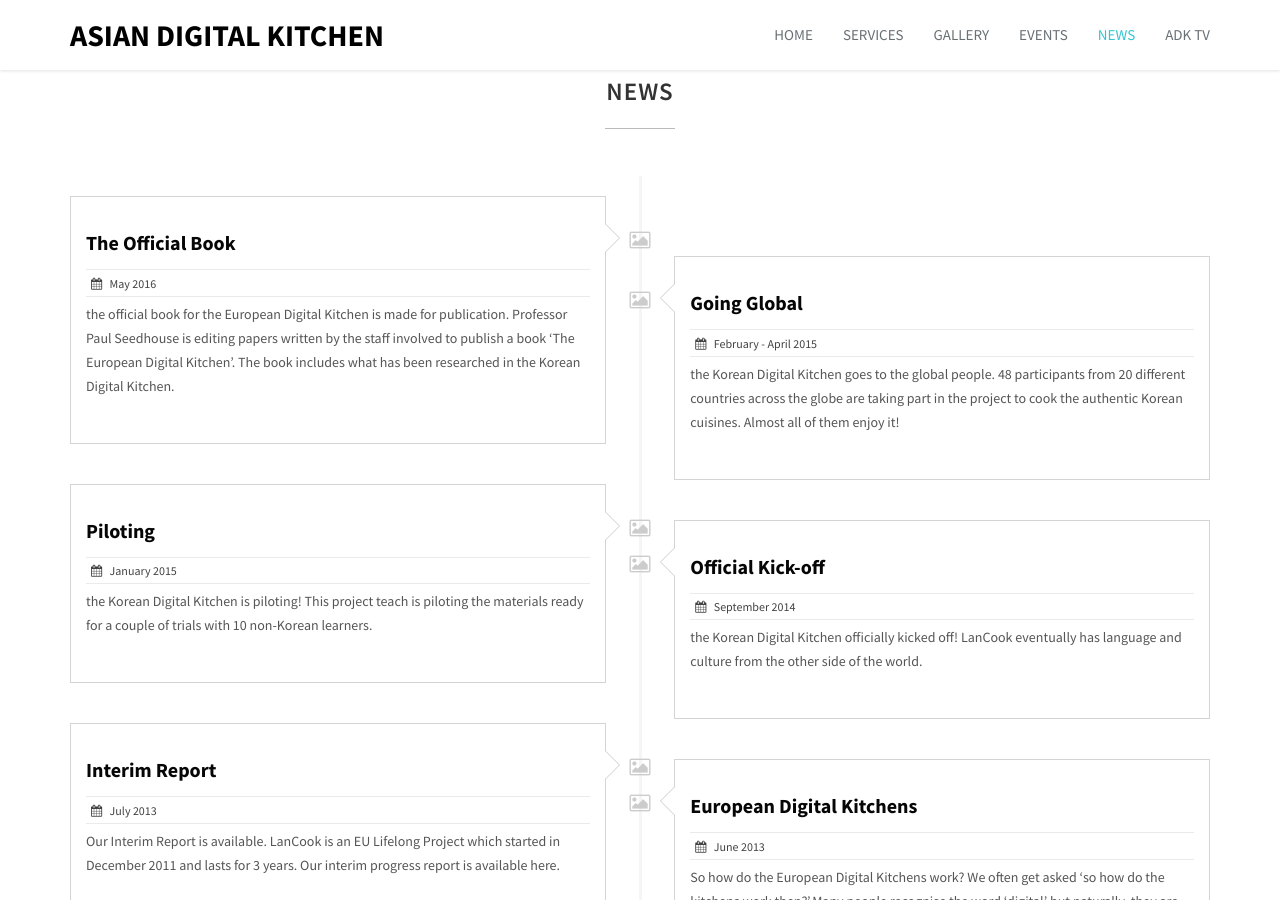
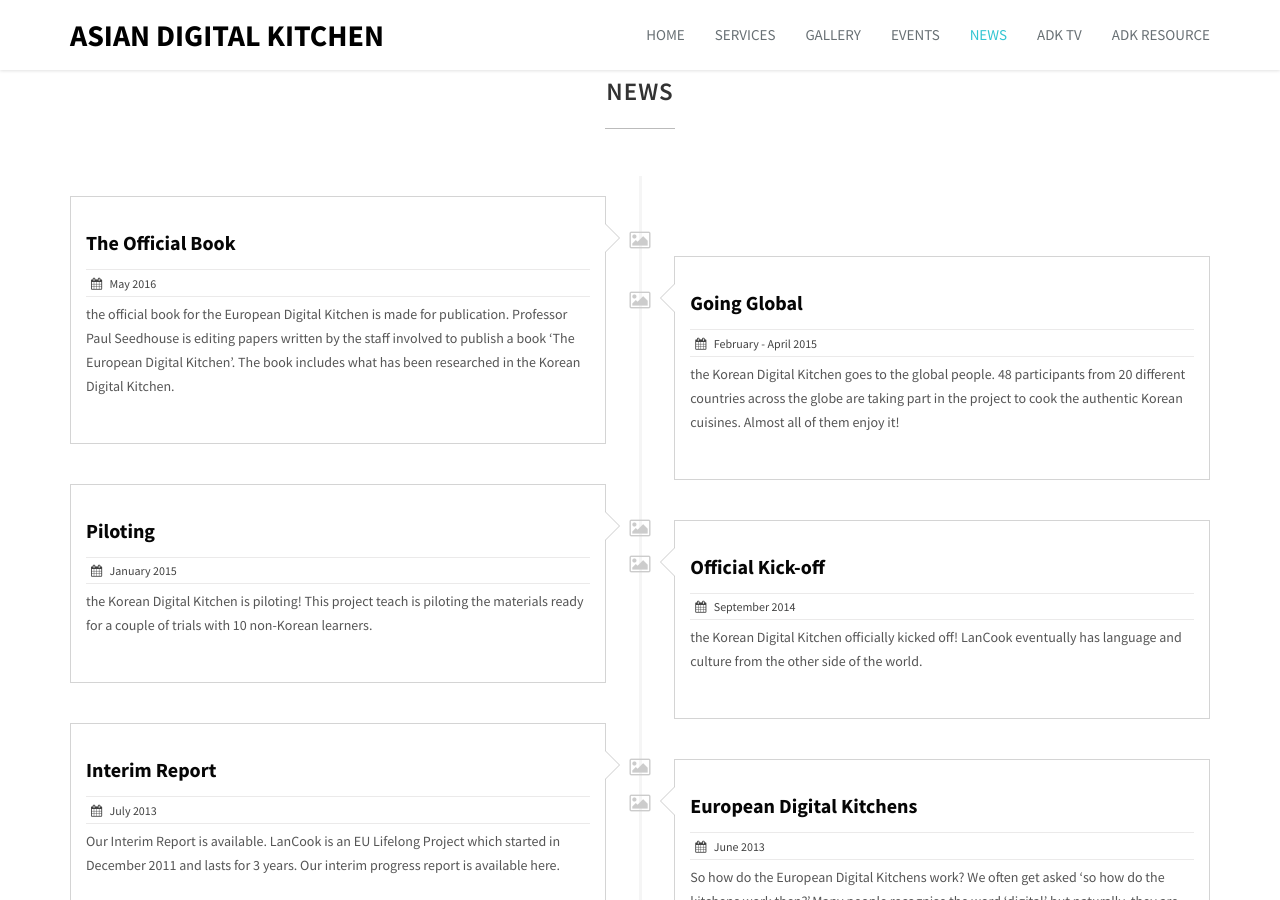
Before and after one commit to andrewchaa/asian-language-cook, a Jekyll site: the page built from news.html, in a window 1280 px wide and 900 px high. Built offline with Jekyll 4.4.1, drawn with Linux system fonts in a browser that asks for light colours; a script that is not in the unit is left out.

Commit message:
resource

```diff
--- a/_includes/navigation-bar.html
+++ b/_includes/navigation-bar.html
@@ -11,41 +11,33 @@
         </div>
         <div class="navbar-collapse collapse">
             <ul class="nav navbar-nav navbar-right">
-                {% if page.title == 'Home' %}
-                <li class="dropdown active "><a href="/" class="dropdown-toggle">Home</a></li>
-                {% else %}
-                <li class="dropdown"><a href="/" class="dropdown-toggle">Home</a></li>
-                {% endif %}
+                <li class="dropdown {% if page.title == 'Home' %} active {% endif %}">
+                  <a href="/" class="dropdown-toggle">Home</a>
+                </li>
 
-                {% if page.title == 'Services' %}
-                <li class="dropdown active"><a href="/services" class="dropdown-toggle">Services</a></li>
-                {% else %}
-                <li class="dropdown"><a href="/services" class="dropdown-toggle">Services</a></li>
-                {% endif %}
+                <li class="dropdown {% if page.title == 'Services' %} active {% endif %}">
+                  <a href="/services" class="dropdown-toggle">Services</a>
+                </li>
 
-                {% if page.title == 'Gallery' %}
-                <li class="dropdown active"><a href="/gallery" class="dropdown-toggle">Gallery</a></li>
-                {% else %}
-                <li class="dropdown"><a href="/gallery" class="dropdown-toggle">Gallery</a></li>
-                {% endif %}
+                <li class="dropdown {% if page.title == 'Gallery' %} active {% endif %}">
+                  <a href="/gallery" class="dropdown-toggle">Gallery</a>
+                </li>
 
-                {% if page.title == 'Events' %}
-                <li class="dropdown active"><a href="/events" class="dropdown-toggle">Events</a></li>
-                {% else %}
-                <li class="dropdown"><a href="/events" class="dropdown-toggle">Events</a></li>
-                {% endif %}
+                <li class="dropdown {% if page.title == 'Events' %} active {% endif %}">
+                  <a href="/events" class="dropdown-toggle">Events</a>
+                </li>
 
-                {% if page.title == 'News' %}
-                <li class="dropdown active"><a href="/news" class="dropdown-toggle">News</a></li>
-                {% else %}
-                <li class="dropdown"><a href="/news" class="dropdown-toggle">News</a></li>
-                {% endif %}
+                <li class="dropdown {% if page.title == 'News' %} active {% endif %}">
+                  <a href="/news" class="dropdown-toggle">News</a>
+                </li>
 
-                {% if page.title == 'ADK TV' %}
-                <li class="dropdown active"><a href="/adktv" class="dropdown-toggle">ADK TV</a></li>
-                {% else %}
-                <li class="dropdown"><a href="/adktv" class="dropdown-toggle">ADK TV</a></li>
-                {% endif %}
+                <li class="dropdown {% if page.title == 'ADK TV' %} active {% endif %}">
+                  <a href="/adktv" class="dropdown-toggle">ADK TV</a>
+                </li>
+
+                <li class="dropdown {% if page.title == 'ADK Resource' %} active {% endif %}">
+                  <a href="/resource" class="dropdown-toggle">ADK Resource</a>
+                </li>
 
             </ul>
         </div><!--/.nav-collapse -->
--- a/_includes/timeline-right.html
+++ /dev/null
@@ -1,21 +0,0 @@
-<li class="timeline-inverted">
-    <div class="timeline-badge primary"><i class="fa fa-image invert"></i></div>
-    <div class="timeline-panel wow animated fadeInUp">
-        {% if include.image != nil %}
-        <div class="timeline-heading">
-            <img class="img-responsive" src="{{ include.image }}" alt=""/>
-        </div>
-        {% endif %}
-
-        <div class="timeline-body">
-            <h2>{{ include.title }}</h2>
-            <ul class="list-inline post-detail">
-                <li><i class="fa fa-calendar"></i> {{ include.date }}</li>
-            </ul>
-            <p>{{ include.content }}</p>
-
-            <!-- <a class="btn border-theme" href="#">Read More</a> -->
-        </div>
-
-    </div>
-</li>
--- a/_includes/timeline-left.html
+++ b/_includes/timeline.html
@@ -1,4 +1,4 @@
-<li>
+<li {% if include.position == 'right' %} class="timeline-inverted" {% endif %}>
     <div class="timeline-badge primary"><i class="fa fa-image"></i></div>
     <div class="timeline-panel wow animated fadeInUp">
 
@@ -10,11 +10,20 @@
 
         <div class="timeline-body">
             <h2>{{ include.title }}</h2>
+
+            {% if include.date != nil %}
             <ul class="list-inline post-detail">
                 <li><i class="fa fa-calendar"></i> {{ include.date }}</li>
             </ul>
+            {% endif %}
+
+            {% if include.content != nil %}
             <p>{{ include.content }}</p>
-            <!-- <a class="btn border-theme" href="#">Read More</a> -->
+            {% endif %}
+
+            {% if include.link != nil %}
+            <a class="btn border-theme" href="{{ include.link }}" target="_blank">Read More</a>
+            {% endif %}
         </div>
 
     </div>
--- a/events.html
+++ b/events.html
@@ -8,9 +8,9 @@
 <div class="container">
   <ul class="timeline">
 
-    {% include timeline-left.html image='custom/events/2016-10.jpg' date='Sat. 22 Oct' %}
-    {% include timeline-right.html image='custom/events/2016-9.png' date='Thu. 22 Sep' %}
-    {% include timeline-left.html image='custom/events/2016-8.jpg' date='Mon. 22 Aug' %}
+    {% include timeline.html image='custom/events/2016-10.jpg' date='Sat. 22 Oct' %}
+    {% include timeline.html image='custom/events/2016-9.png' date='Thu. 22 Sep' position='right' %}
+    {% include timeline.html image='custom/events/2016-8.jpg' date='Mon. 22 Aug' %}
 
   </ul>
 </div>
```
Also changed, not shown: news.html (+17 -11 lines), resource.html (added, +28 -0 lines).
